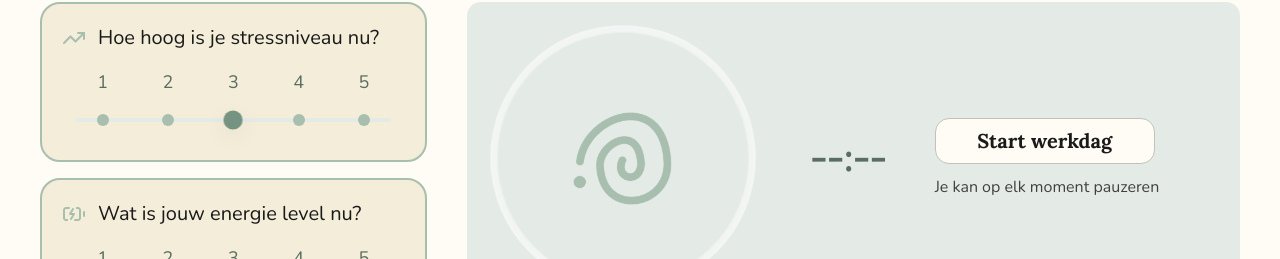
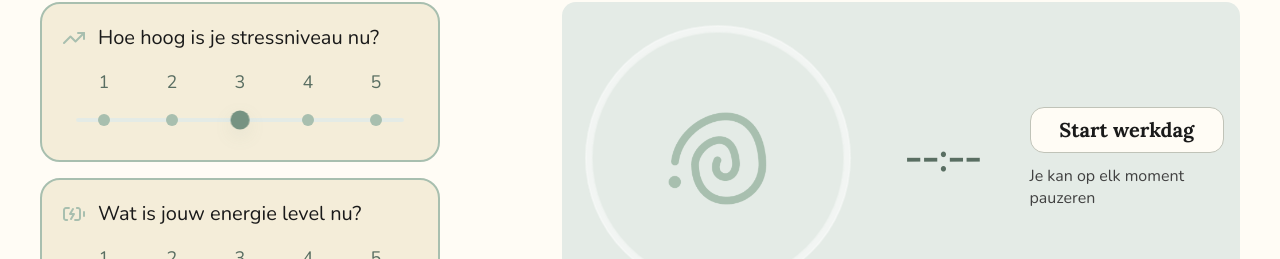
Before and after one commit to sampittois/Re-Mind_App_Individueel, a React (Vite) app in the folder stress-app/frontend/: page / in a window 1280 px wide. Shown: the part 152-411 px from the top of the page. Built offline with nearby package versions, Linux system fonts and the light colour scheme; no server answers.

Commit message:
feat: adjust grid layout for home page and update timer button width for better responsiveness

```diff
--- a/stress-app/frontend/src/styles/App.css
+++ b/stress-app/frontend/src/styles/App.css
@@ -130,7 +130,7 @@ a {
 
 .home-layout {
   display: grid;
-  grid-template-columns: minmax(0, 1fr) minmax(0, 2fr);
+  grid-template-columns: minmax(0, 1.1fr) minmax(0, 1.55fr);
   gap: var(--space-8);
   align-items: flex-start;
   width: 100%;
@@ -542,7 +542,7 @@ a {
   padding: var(--space-8) 40px;
 }
 
-@media (max-width: 900px) {
+@media (max-width: 820px) {
   .statsRow { grid-template-columns: 1fr; }
 
   .page {
--- a/stress-app/frontend/src/styles/timer.css
+++ b/stress-app/frontend/src/styles/timer.css
@@ -31,11 +31,11 @@
   gap: var(--space-3);
   align-items: flex-start;
   flex: 1 1 200px;
-  min-width: 200px;
+  min-width: 0;
 }
 
 .btnStack .btn {
-  width: 220px;
+  width: min(220px, 100%);
   background: var(--button-fill);
   border: var(--button-border-width) var(--button-border-style) var(--button-border-color);
   border-radius: var(--radius-md);
```
